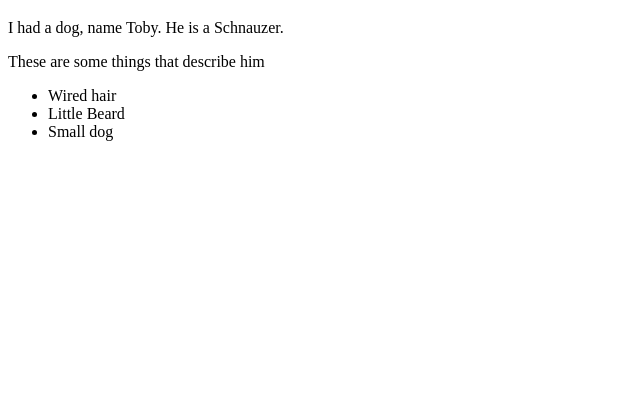
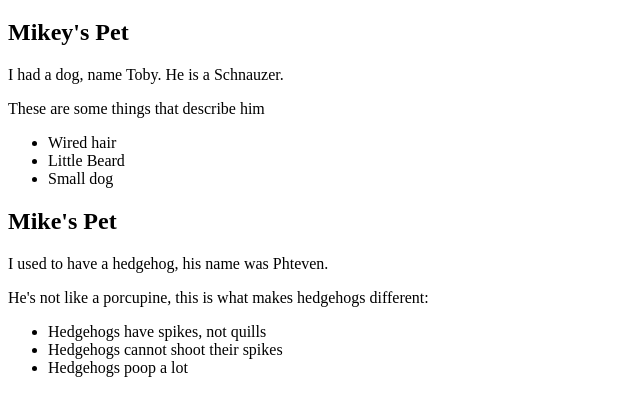
Before and after one commit to mikkrieg/pets, a plain HTML site: page petPage.html in a window 1280 px wide. Shown: the part 61-476 px from the top of the page, without its empty margins (0-640 px from the left). Drawn offline with Linux system fonts and the light colour scheme.

Commit message:
Finished pet website

```diff
--- a/petPage.html
+++ b/petPage.html
@@ -5,15 +5,22 @@
 </head>
 <body>
   <h1>Our Pets</h1>
+  <h2>Mikey's Pet</h2>
   <p>I had a dog, name Toby. He is a Schnauzer.</p>
-  <p></p>These are some things that describe him</p>
+  <p>These are some things that describe him</p>
   <ul>
     <li>Wired hair</li>
     <li>Little Beard</li>
     <li>Small dog</li>
   </ul>
-
-
+  <h2>Mike's Pet</h2>
+  <p>I used to have a hedgehog, his name was Phteven.</p>
+  <p> He's not like a porcupine, this is what makes hedgehogs different:</p>
+  <ul>
+    <li>Hedgehogs have spikes, not quills</li>
+    <li>Hedgehogs cannot shoot their spikes</li>
+    <li>Hedgehogs poop a lot</li>
+  </ul>
 
 </body>
 </html>
```
